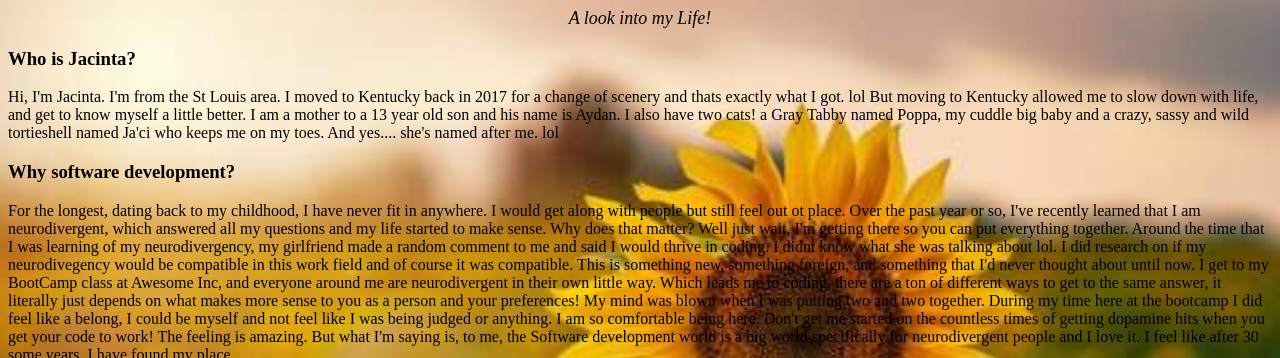
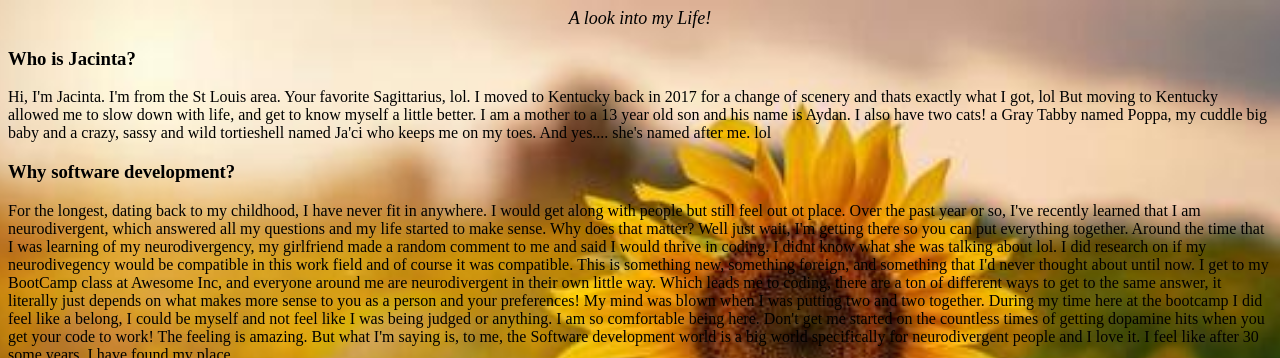
Before and after one commit to jhelm1217/github-blog, a plain HTML site: page aboutme.html in a window 1280 px wide. Shown: the top 358 px of the page. Drawn offline with Linux system fonts and the light colour scheme.

Commit message:
added info on about me

```diff
--- a/aboutme.html
+++ b/aboutme.html
@@ -10,7 +10,7 @@
   <header>A look into my Life!</header>
 <body class="aboutme">
     <h3>Who is Jacinta?</h3>
-    <p>Hi, I'm Jacinta. I'm from the St Louis area. I moved to Kentucky back in 2017 for a change of scenery and thats exactly what I got. lol
+    <p>Hi, I'm Jacinta. I'm from the St Louis area. Your favorite Sagittarius, lol. I moved to Kentucky back in 2017 for a change of scenery and thats exactly what I got, lol
        But moving to Kentucky allowed me to slow down with life, and get to know myself a little better. I am a mother to a 13 year old son and his name is Aydan.
       I also have two cats! a Gray Tabby named Poppa, my cuddle big baby and a crazy, sassy and wild tortieshell named Ja'ci who keeps me on my toes. And yes.... she's named after me. lol </p>
     <h3>Why software development?</h3>
```
